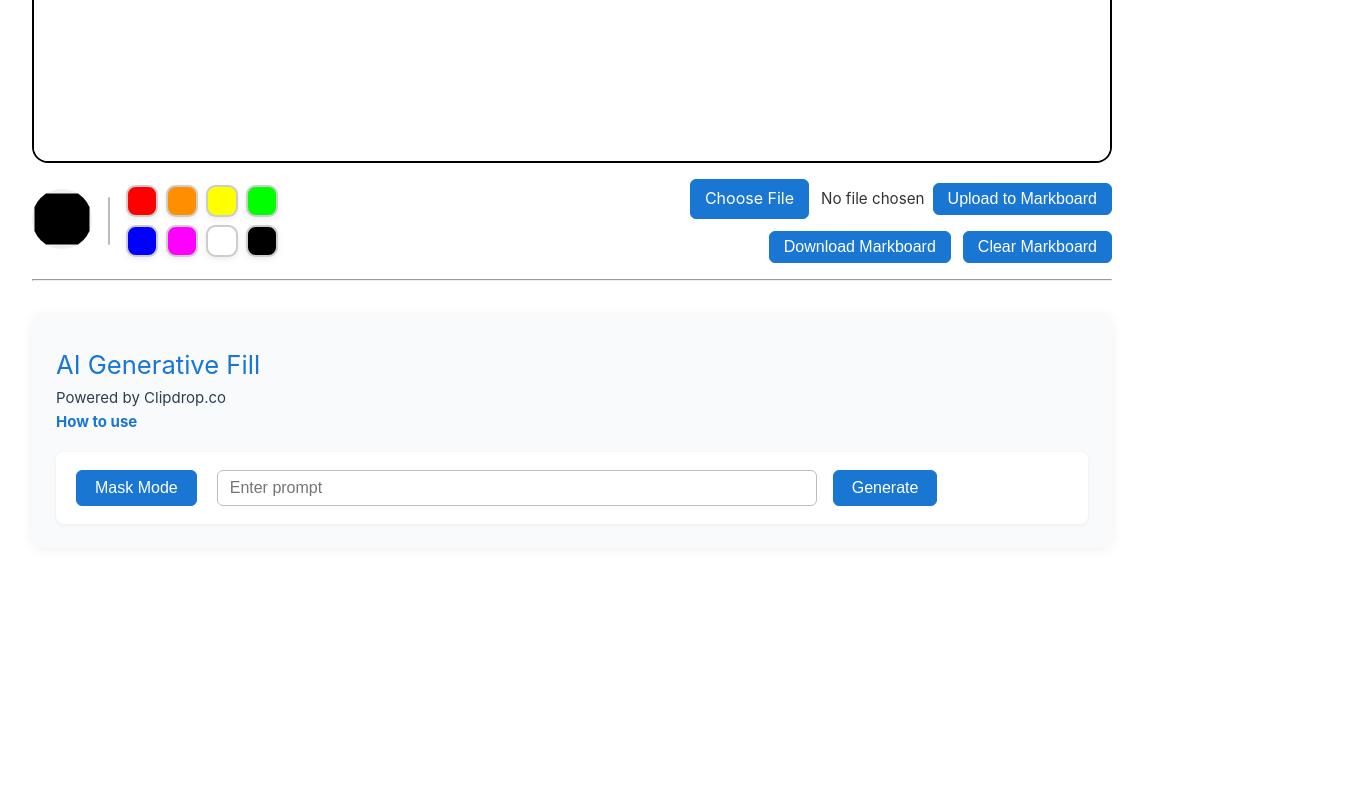
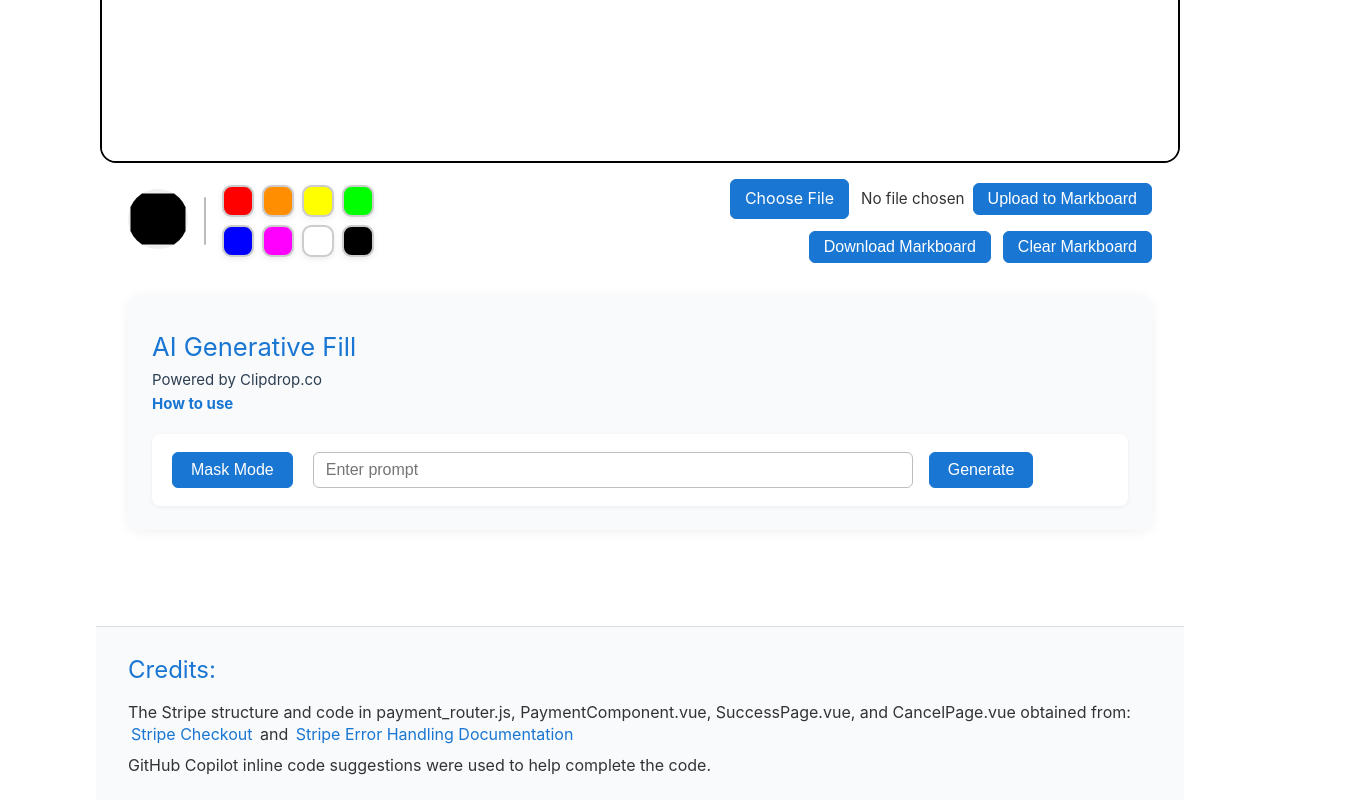
Before and after one commit to UTSC-CSCC09-Programming-on-the-Web/project-mark-it, a Vue app: page / in a window 1280 px wide. Shown: the part 709-1509 px from the top of the page, 1363 px wide, since content can reach past the window. Before the commit the page ends 1353 px from the top, so only its background shows below. Built offline with nearby package versions, Linux system fonts and the light colour scheme; no server answers.

Commit message:
UI update for Stripe

```diff
--- a/index.html
+++ b/index.html
@@ -8,25 +8,6 @@
   </head>
   <body>
     <div id="app"></div>
-    <footer>
-      <h1>Credits:</h1>
-      <ul>
-        <li>
-          The Stripe structure and code in payment_router.js, PaymentComponent.vue,
-          SuccessPage.vue, and CancelPage.vue obtained from:
-          <a href="https://docs.stripe.com/billing/quickstart?lang=node"
-            >Stripe Checkout</a
-          >
-          and
-          <a href="https://docs.stripe.com/error-handling"
-            >Stripe Error Handling Documentation</a
-          >
-        </li>
-        <li>
-          GitHub Copilot inline code suggestions were used to help complete the code.
-        </li>
-      </ul>
-    </footer>
     <script type="module" src="/src/main.js"></script>
   </body>
 </html>
--- a/src/App.vue
+++ b/src/App.vue
@@ -402,7 +402,6 @@ const markboardUploadError = ref('')
           </div>
         </div>
       </div>
-      <hr />
       <div class="generative-fill">
         <h2>AI Generative Fill</h2>
         <p>Powered by Clipdrop.co</p>
@@ -436,6 +435,27 @@ const markboardUploadError = ref('')
     <br />
     <br />
   </div>
+  <footer>
+    <div class="footer-content">
+      <h1>Credits:</h1>
+      <ul>
+        <li>
+          The Stripe structure and code in payment_router.js, PaymentComponent.vue,
+          SuccessPage.vue, and CancelPage.vue obtained from:
+          <a href="https://docs.stripe.com/billing/quickstart?lang=node"
+            >Stripe Checkout</a
+          >
+          and
+          <a href="https://docs.stripe.com/error-handling"
+            >Stripe Error Handling Documentation</a
+          >
+        </li>
+        <li>
+          GitHub Copilot inline code suggestions were used to help complete the code.
+        </li>
+      </ul>
+    </div>
+  </footer>
 </template>
 
 <style scoped>
@@ -469,6 +489,10 @@ header {
   display: flex;
   margin-top: 16px;
   margin-bottom: 16px;
+  max-width: 1024px;   /* Match markboard width */
+  width: 100%;
+  margin-left: auto;
+  margin-right: auto;
 }
 
 .markboard-controls .wrapper {
@@ -592,8 +616,8 @@ header {
   box-shadow: 0 2px 12px rgba(0,0,0,0.06);
   padding: 32px 24px 24px 24px;
   margin: 32px auto 24px auto;
-  max-width: 1080px;
-  width: 1080px;
+  max-width: 1024px;
+  width: 1024px;
 }
 
 .generative-fill h2 {
@@ -709,4 +733,45 @@ header {
 .how-to-use-tooltip:focus .how-to-use-popup {
   display: block;
 }
+
+footer {
+  flex-shrink: 0;
+  background: #f8fafc;
+  border-top: 1px solid #ddd;
+  padding: 24px 32px 16px 32px;
+  font-size: 1rem;
+  color: #333;
+}
+
+.footer-content {
+  max-width: 1024px;
+  margin: 0 auto;
+  width: 100%;
+}
+
+.footer-content h1 {
+  font-size: 1.5rem;
+  margin-bottom: 12px;
+  color: #1976d2;
+}
+
+.footer-content ul {
+  list-style-type: none;
+  padding: 0;
+  margin: 0;
+}
+
+.footer-content ul li {
+  margin-bottom: 8px;
+  line-height: 1.4;
+}
+
+.footer-content ul li a {
+  color: #1976d2;
+  text-decoration: none;
+}
+
+.footer-content ul li a:hover {
+  text-decoration: underline;
+}
 </style>
--- a/src/components/TopBar.vue
+++ b/src/components/TopBar.vue
@@ -1,8 +1,10 @@
 <script setup>
 import { ref, onMounted } from 'vue'
+import PaymentComponent from './PaymentComponent.vue'
 
 const user = ref({ googleId: null, displayName: null })
 const userLoading = ref(true)
+const showPayment = ref(false)
 
 async function fetchUser() {
   userLoading.value = true
@@ -28,6 +30,10 @@ onMounted(fetchUser)
     <div class="top-bar-content">
       <span class="app-title">Mark It</span>
       <div class="top-bar-actions">
+        <div>
+            <button @click="showPayment = true">Subscribe</button>
+            <Payment v-if="showPayment" />
+        </div>
         <span v-if="userLoading">...</span>
         <template v-else>
           <template v-if="!user.googleId">
```
